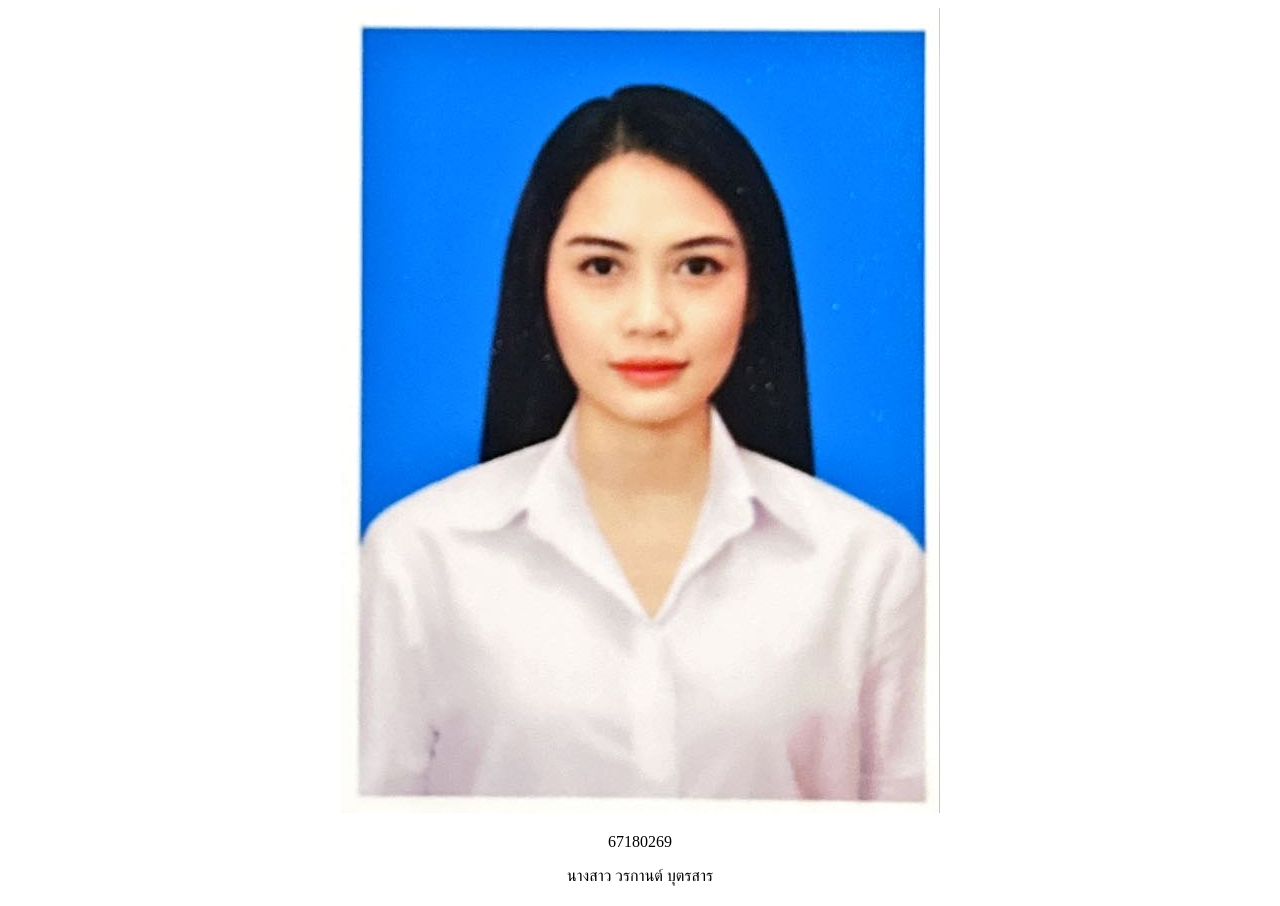
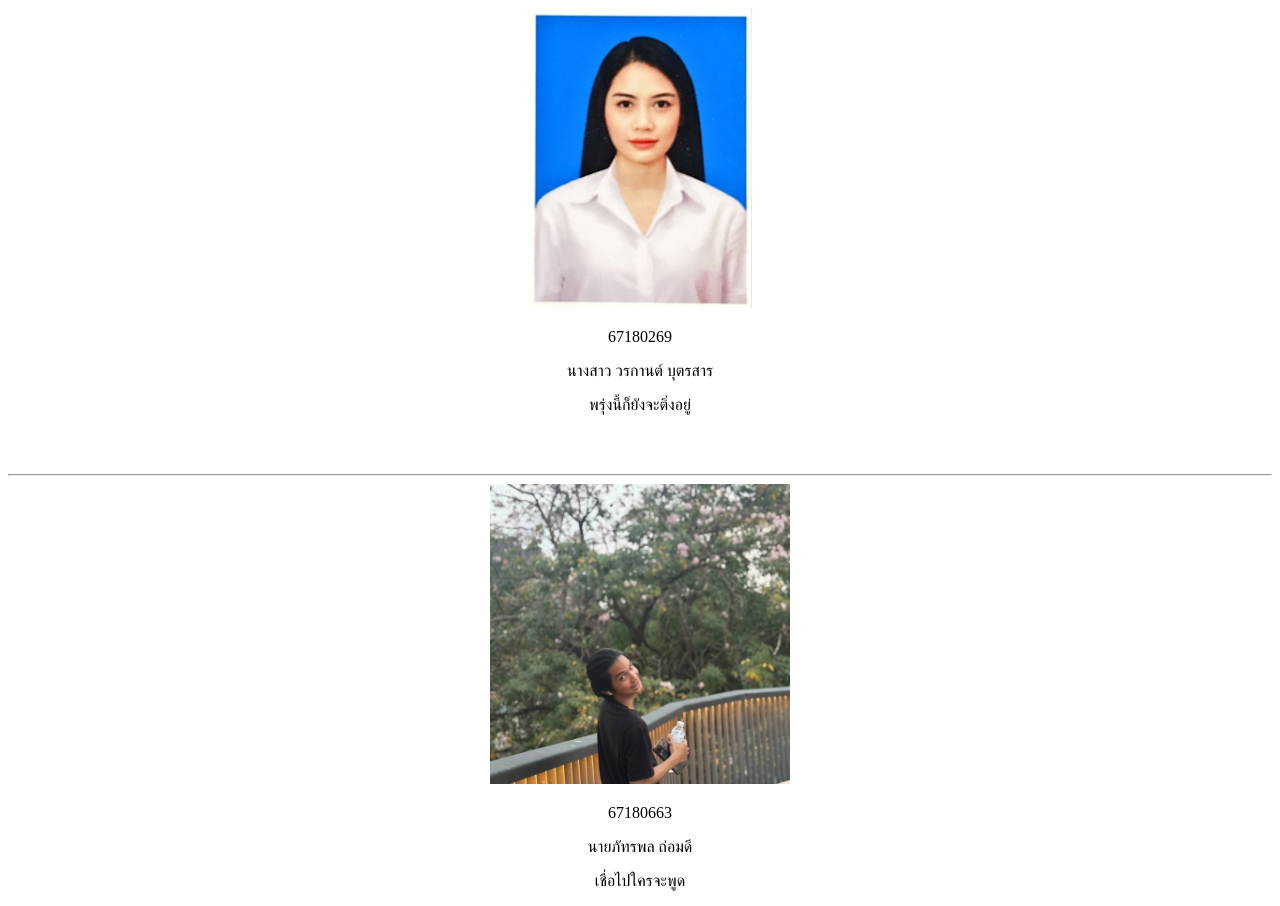
Before and after one commit to WorrakanB/csi205_week2, a plain HTML site: page index.html in a window 1280 px wide. Drawn offline with Linux system fonts and the light colour scheme.

Commit message:
67180556_complete_m ywork_dev

```diff
--- a/index.html
+++ b/index.html
@@ -8,6 +8,10 @@
         body{
             text-align: center;
             justify-content: center;
+
+        }
+        img{
+            height: 300px ;
         }
     </style>
 </head>
@@ -15,6 +19,13 @@
     <img src="IMG_2374.JPG" alt="">
     <p>67180269</p>
     <p>นางสาว วรกานต์ บุตรสาร</p>
-
+    <p>พรุ่งนี้ก็ยังจะติ่งอยู่</p>
+    <br>
+    <br>
+    <hr>
+    <img src="pic11.jpg" alt="">
+    <p>67180663</p>
+    <p>นายภัทรพล ถ่อมดี</p>
+    <p>เชื่อไปใครจะพูด</p>
 </body>
 </html>
```
Also changed, not shown: pic11.jpg (added).
